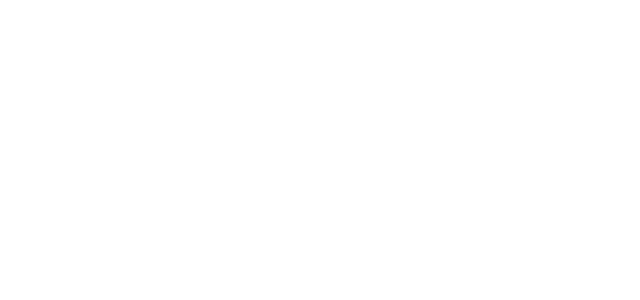
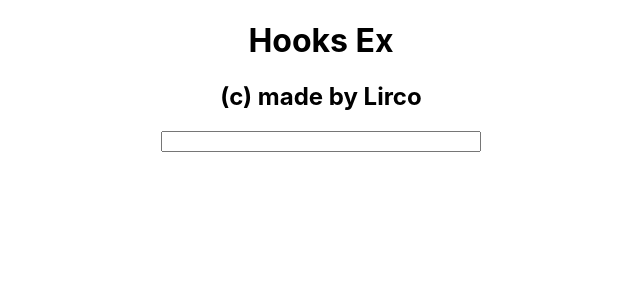
Before and after one commit to lirco26/HooksEx1, a React (Create React App) app: page / in a window 1280 px wide. Shown: the top 300 px of the page, without its empty margins (319-959 px from the left). Built offline with nearby package versions, Linux system fonts and the light colour scheme.

Commit message:
added text input that shows the content below it

```diff
--- a/src/App.css
+++ b/src/App.css
@@ -1,3 +1,13 @@
 .App {
   text-align: center;
 }
+
+body {
+  display: flex;
+  justify-content: center;
+}
+.text-duplicator {
+  display: flex;
+  flex-direction: column;
+  width: 25vw;
+}
--- a/src/App.js
+++ b/src/App.js
@@ -1,10 +1,13 @@
 import React from 'react';
 import './App.css';
+import TextDuplicator from './TextDuplicator.jsx';
 
 function App() {
     return (
         <div className="App">
-
+            <h1>Hooks Ex</h1>
+            <h2>(c) made by Lirco</h2>
+        <TextDuplicator/>
         </div>
     );
 }
--- /dev/null
+++ b/src/TextDuplicator.jsx
@@ -0,0 +1,12 @@
+import React, {useState} from 'react';
+
+export default function TextDuplicator() {
+    const [content, setContent] = useState('');
+    return <div className="text-duplicator">
+        <input type="text" onChange={(event) => {
+            setContent(event.target.value);
+        }
+        }/>
+        <span>{content}</span>
+    </div>;
+}
```
